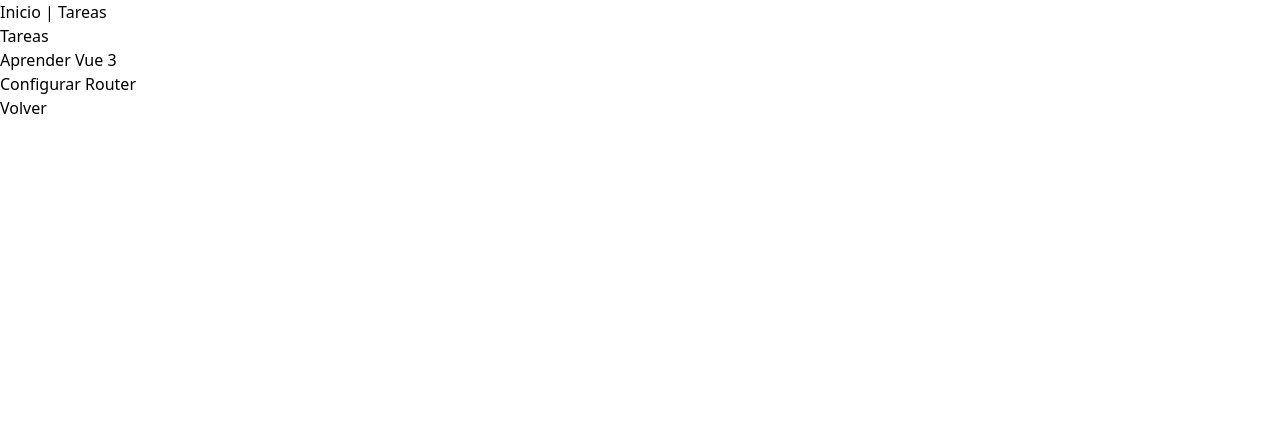
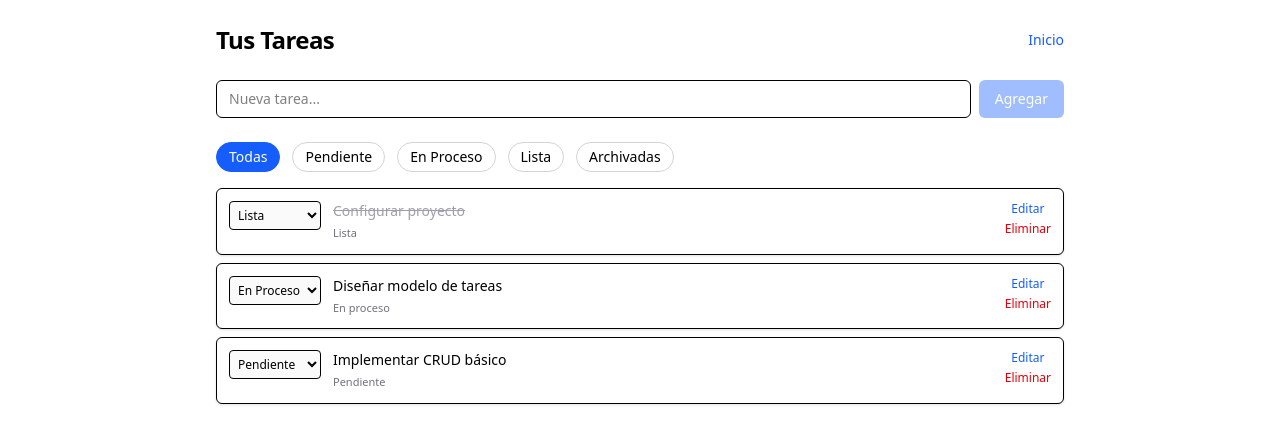
Before and after one commit to camilomoraux/web-s02-vue-todo, a Vue app: page /todos in a window 1280 px wide. Shown: the top 444 px of the page. Built offline with nearby package versions, Linux system fonts and the light colour scheme.

Commit message:
feat: actualizar título de la aplicación y mejorar la vista de inicio y tareas

```diff
--- a/index.html
+++ b/index.html
@@ -4,7 +4,7 @@
     <meta charset="UTF-8" />
     <link rel="icon" href="/favicon.ico" />
     <meta name="viewport" content="width=device-width, initial-scale=1.0" />
-    <title>Vite App</title>
+    <title>Vue 3 + Vite + Router Todo App</title>
     <script type="module" src="/src/assets/style.css"></script>
   </head>
   <body>
--- a/src/App.vue
+++ b/src/App.vue
@@ -1,11 +1,4 @@
 <template>
-  <header>
-    <nav>
-      <RouterLink to="/">Inicio</RouterLink>
-      <span> | </span>
-      <RouterLink to="/todos">Tareas</RouterLink>
-    </nav>
-  </header>
   <main>
     <RouterView />
   </main>
--- a/src/views/HomeView.vue
+++ b/src/views/HomeView.vue
@@ -1,9 +1,34 @@
 <template>
-  <section>
-    <h1>Inicio</h1>
-    <p>Bienvenido a la app Todo.</p>
-    <RouterLink to="/todos">Ver Tareas</RouterLink>
+  <section
+    class="max-w-3xl mx-auto mt-8 px-6 py-6 rounded-xl border border-zinc-200 bg-white shadow-sm leading-relaxed"
+  >
+    <h1 class="text-3xl font-bold tracking-tight mb-4">Gestor de Tareas</h1>
+    <p class="text-zinc-700">
+      Esta aplicación te permitirá administrar tus tareas diarias de manera sencilla.
+    </p>
+    <ul class="list-disc ml-6 my-4 space-y-1 text-zinc-700">
+      <li>Agregar nuevas tareas con un título y (opcional) descripción.</li>
+      <li>Editar tareas existentes para actualizar su información.</li>
+      <li>Eliminar tareas que ya no necesitas.</li>
+      <li>
+        Marcar el estado de cada tarea como: <strong>lista</strong>, <strong>en proceso</strong> o
+        <strong>archivada</strong>.
+      </li>
+    </ul>
+    <p class="text-zinc-600">
+      Empezaremos creando la estructura básica y luego agregaremos persistencia local (localStorage)
+      y filtros por estado.
+    </p>
+    <RouterLink
+      class="inline-block mt-5 bg-blue-600 hover:bg-blue-700 text-white font-medium px-4 py-2 rounded-md shadow transition-colors"
+      to="/todos"
+      >Ir al listado inicial de tareas</RouterLink
+    >
   </section>
 </template>
 
-<script setup></script>
+<script setup>
+// Vista inicial descriptiva
+</script>
+
+<style scoped></style>
--- a/src/views/TodosView.vue
+++ b/src/views/TodosView.vue
@@ -1,18 +1,165 @@
 <template>
-  <section>
-    <h1>Tareas</h1>
-    <ul>
-      <li v-for="t in todos" :key="t.id">{{ t.text }}</li>
+  <div class="max-w-4xl mx-auto p-6">
+    <div class="flex items-center justify-between mb-6">
+      <h1 class="text-2xl font-semibold tracking-tight">Tus Tareas</h1>
+      <RouterLink to="/" class="text-sm text-blue-600 hover:underline">Inicio</RouterLink>
+    </div>
+    <form @submit.prevent="addTodo" class="flex gap-2 mb-6">
+      <input
+        v-model="newTitle"
+        type="text"
+        placeholder="Nueva tarea..."
+        class="flex-1 border rounded-md px-3 py-2 text-sm focus:outline-none focus:ring focus:ring-blue-200"
+      />
+      <button
+        :disabled="!newTitle.trim()"
+        class="bg-blue-600 disabled:opacity-40 disabled:cursor-not-allowed hover:bg-blue-700 text-white text-sm px-4 py-2 rounded-md"
+      >
+        Agregar
+      </button>
+    </form>
+    <div class="flex flex-wrap gap-3 mb-4 text-sm">
+      <button
+        v-for="f in filters"
+        :key="f.value"
+        @click="currentFilter = f.value"
+        :class="[
+          'px-3 py-1 rounded-full border',
+          currentFilter === f.value
+            ? 'bg-blue-600 text-white border-blue-600'
+            : 'bg-white hover:bg-zinc-50 border-zinc-300',
+        ]"
+      >
+        {{ f.label }}
+      </button>
+    </div>
+    <ul class="space-y-2" v-if="filtered.length">
+      <li
+        v-for="t in filtered"
+        :key="t.id"
+        class="border rounded-md p-3 flex items-start gap-3 bg-white shadow-sm"
+      >
+        <select v-model="t.state" class="text-xs border rounded px-1 py-1 bg-zinc-50">
+          <option value="todo">Pendiente</option>
+          <option value="doing">En Proceso</option>
+          <option value="done">Lista</option>
+          <option value="archived">Archivada</option>
+        </select>
+        <div class="flex-1">
+          <input
+            v-if="editingId === t.id"
+            v-model="editTitle"
+            @keyup.enter="saveEdit(t)"
+            @blur="saveEdit(t)"
+            class="w-full border rounded px-2 py-1 text-sm"
+          />
+          <p v-else :class="['text-sm', t.state === 'done' ? 'line-through text-zinc-400' : '']">
+            {{ t.title }}
+          </p>
+          <p class="text-[11px] text-zinc-500 mt-1">{{ formatState(t.state) }}</p>
+        </div>
+        <div class="flex flex-col gap-1">
+          <button
+            v-if="editingId !== t.id"
+            @click="startEdit(t)"
+            class="text-xs text-blue-600 hover:underline"
+          >
+            Editar
+          </button>
+          <button v-else @click="cancelEdit" class="text-xs text-zinc-500 hover:underline">
+            Cancelar
+          </button>
+          <button @click="removeTodo(t.id)" class="text-xs text-red-600 hover:underline">
+            Eliminar
+          </button>
+        </div>
+      </li>
     </ul>
-    <RouterLink to="/">Volver</RouterLink>
-  </section>
+    <p v-else class="text-sm text-zinc-500">Sin tareas para este filtro.</p>
+  </div>
 </template>
 
 <script setup>
-import { ref } from 'vue'
+import { ref, computed, watch } from 'vue'
 
-const todos = ref([
-  { id: 1, text: 'Aprender Vue 3' },
-  { id: 2, text: 'Configurar Router' },
-])
+const STORAGE_KEY = 'todos-v1'
+
+const newTitle = ref('')
+const todos = ref(load())
+const currentFilter = ref('all')
+const editingId = ref(null)
+const editTitle = ref('')
+
+const filters = [
+  { label: 'Todas', value: 'all' },
+  { label: 'Pendiente', value: 'todo' },
+  { label: 'En Proceso', value: 'doing' },
+  { label: 'Lista', value: 'done' },
+  { label: 'Archivadas', value: 'archived' },
+]
+
+function load() {
+  try {
+    return JSON.parse(localStorage.getItem(STORAGE_KEY)) ?? sample()
+  } catch {
+    return sample()
+  }
+}
+function persist() {
+  localStorage.setItem(STORAGE_KEY, JSON.stringify(todos.value))
+}
+
+function sample() {
+  return [
+    { id: crypto.randomUUID(), title: 'Configurar proyecto', state: 'done' },
+    { id: crypto.randomUUID(), title: 'Diseñar modelo de tareas', state: 'doing' },
+    { id: crypto.randomUUID(), title: 'Implementar CRUD básico', state: 'todo' },
+  ]
+}
+
+function addTodo() {
+  const title = newTitle.value.trim()
+  if (!title) return
+  todos.value.unshift({ id: crypto.randomUUID(), title, state: 'todo' })
+  newTitle.value = ''
+}
+
+function removeTodo(id) {
+  todos.value = todos.value.filter((t) => t.id !== id)
+}
+
+function startEdit(t) {
+  editingId.value = t.id
+  editTitle.value = t.title
+  // focus managed by browser order
+}
+function cancelEdit() {
+  editingId.value = null
+  editTitle.value = ''
+}
+function saveEdit(t) {
+  if (editingId.value !== t.id) return
+  const title = editTitle.value.trim()
+  if (title) t.title = title
+  cancelEdit()
+}
+
+const filtered = computed(() => {
+  if (currentFilter.value === 'all') return todos.value
+  return todos.value.filter((t) => t.state === currentFilter.value)
+})
+
+function formatState(state) {
+  return state === 'todo'
+    ? 'Pendiente'
+    : state === 'doing'
+      ? 'En proceso'
+      : state === 'done'
+        ? 'Lista'
+        : 'Archivada'
+}
+
+watch(todos, persist, { deep: true })
 </script>
+
+<style scoped></style>
```
